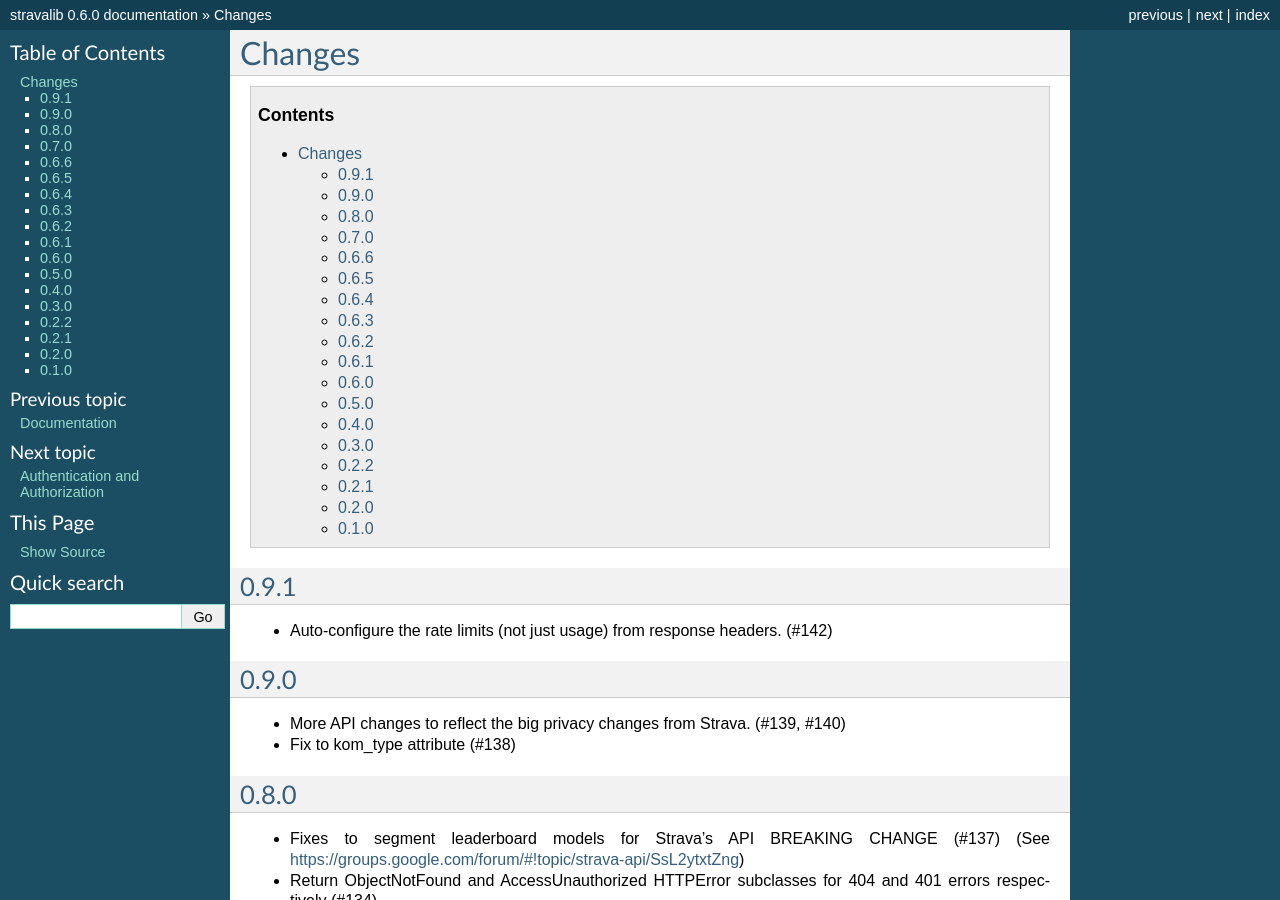
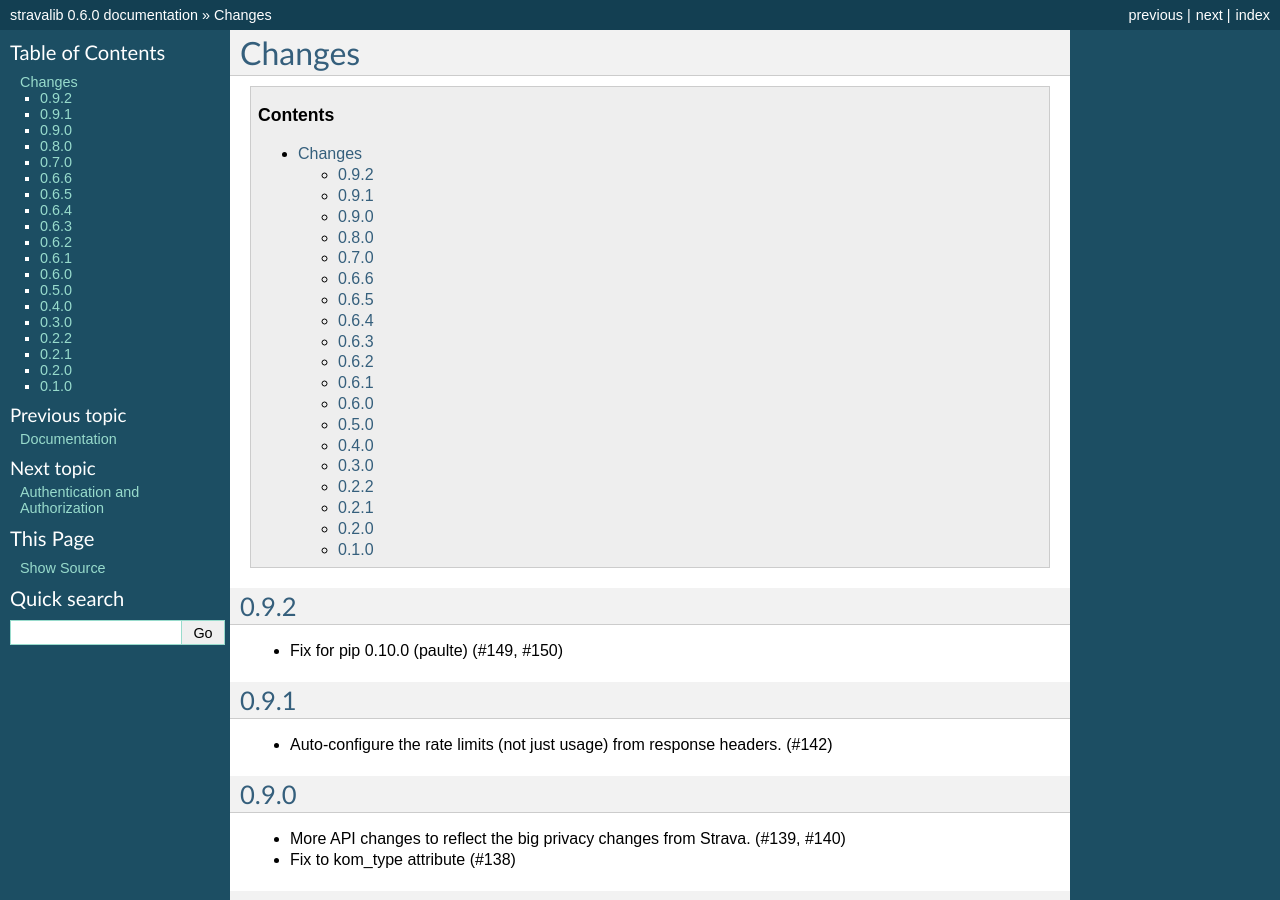
Before and after one commit to stravalib/stravalib, a Sphinx documentation site: the page built from docs/news.rst, in a window 1280 px wide and 900 px high. Built offline with Sphinx 7.4.7, drawn with Linux system fonts in a browser that asks for light colours.

Commit message:
Bumping version / changelog for 0.9.2 release.

```diff
--- a/docs/news.rst
+++ b/docs/news.rst
@@ -2,6 +2,10 @@ Changes
 =======
 
 .. contents::
+
+0.9.2
+-----
+* Fix for pip 0.10.0 (paulte) (#149, #150)
 
 0.9.1
 -----
--- a/setup.py
+++ b/setup.py
@@ -5,7 +5,7 @@ import warnings
 
 from setuptools import setup, find_packages
 
-version = '0.9.1'
+version = '0.9.2'
 
 def parse_requirements(filename):
     """ load requirements from a pip requirements file """
```
